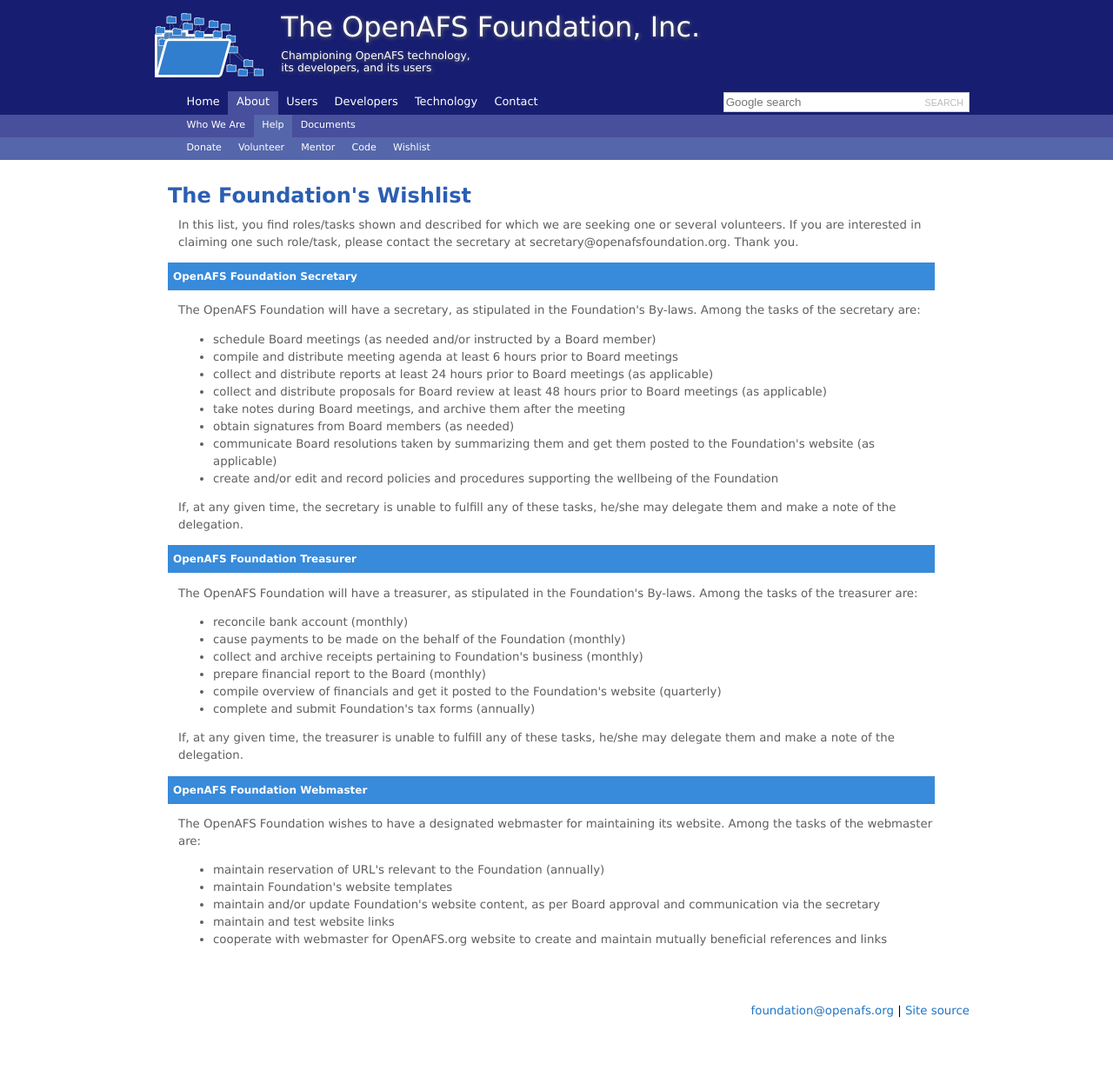
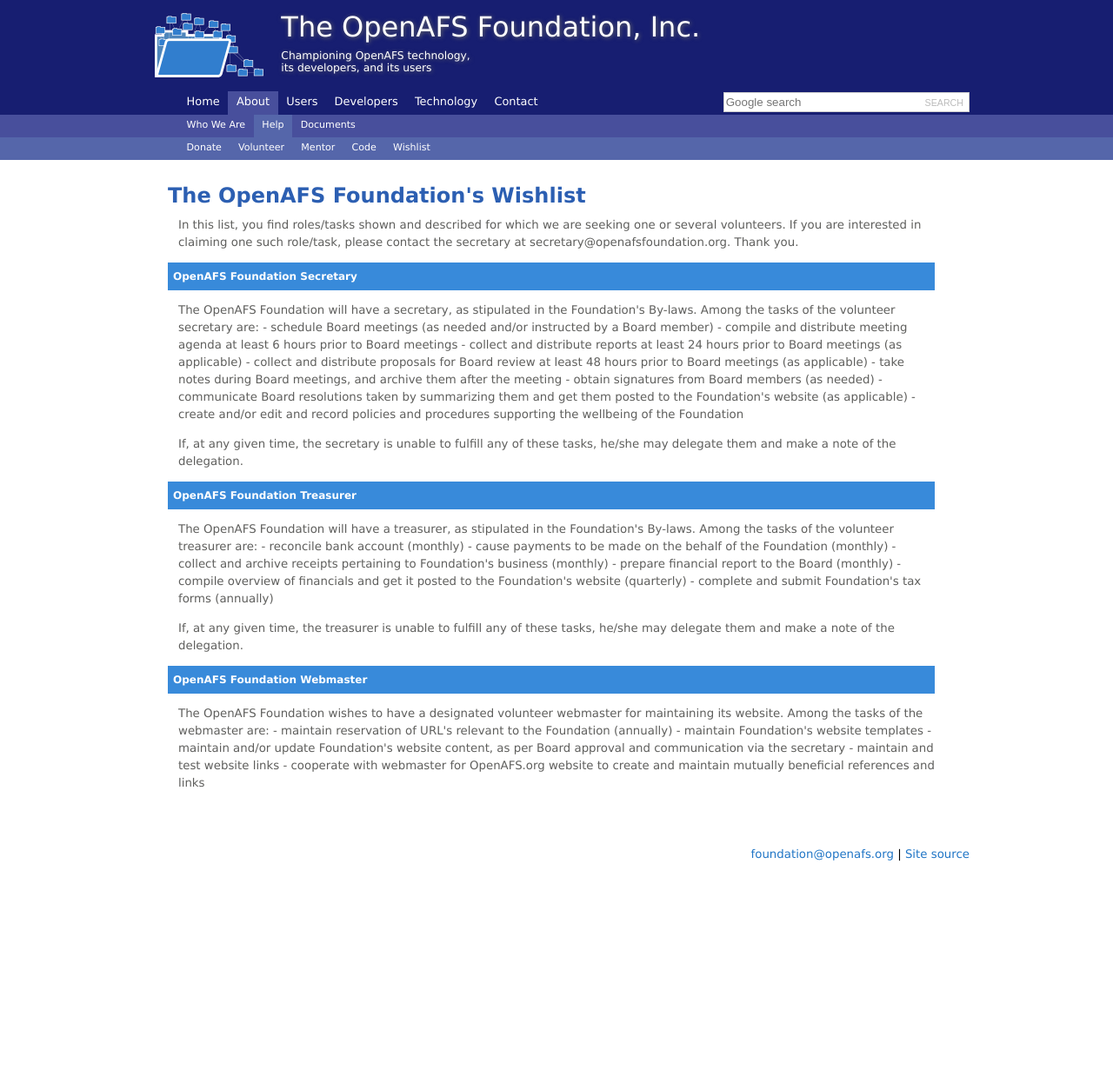
Before and after one commit to openafsfoundation/openafsfoundation.org, a Jekyll site: the page built from help/wishlist/index.md, in a window 1280 px wide. Shown: the whole page at 87% size. Built offline with Jekyll 4.4.1, drawn with Linux system fonts in a browser that asks for light colours; after the commit the page ends 1051 px from its top, so only the background shows below that.

Commit message:
Update index.md

```diff
--- a/help/wishlist/index.md
+++ b/help/wishlist/index.md
@@ -3,43 +3,43 @@
 nav: [about,help]
 ---
 
-## The Foundation's Wishlist ##
+## The OpenAFS Foundation's Wishlist ##
 
 In this list, you find roles/tasks shown and described for which we are seeking one or several volunteers. If you are interested in claiming one such role/task, please contact the secretary at secretary@openafsfoundation.org.  Thank you.
 
 ### OpenAFS Foundation Secretary ###
 
-The OpenAFS Foundation will have a secretary, as stipulated in the Foundation's By-laws.  Among the tasks of the secretary are:
-  - schedule Board meetings (as needed and/or instructed by a Board member)
-  - compile and distribute meeting agenda at least 6 hours prior to Board meetings
-  - collect and distribute reports at least 24 hours prior to Board meetings (as applicable)
-  - collect and distribute proposals for Board review at least 48 hours prior to Board meetings (as applicable)
-  - take notes during Board meetings, and archive them after the meeting
-  - obtain signatures from Board members (as needed)
-  - communicate Board resolutions taken by summarizing them and get them posted to the Foundation's website (as applicable)
-  - create and/or edit and record policies and procedures supporting the wellbeing of the Foundation
+The OpenAFS Foundation will have a secretary, as stipulated in the Foundation's By-laws.  Among the tasks of the volunteer secretary are:
+      - schedule Board meetings (as needed and/or instructed by a Board member)
+      - compile and distribute meeting agenda at least 6 hours prior to Board meetings
+      - collect and distribute reports at least 24 hours prior to Board meetings (as applicable)
+      - collect and distribute proposals for Board review at least 48 hours prior to Board meetings (as applicable)
+      - take notes during Board meetings, and archive them after the meeting
+      - obtain signatures from Board members (as needed)
+      - communicate Board resolutions taken by summarizing them and get them posted to the Foundation's website (as applicable)
+      - create and/or edit and record policies and procedures supporting the wellbeing of the Foundation
 
 If, at any given time, the secretary is unable to fulfill any of these tasks, he/she may delegate them and make a note of the delegation.
 
 
 ### OpenAFS Foundation Treasurer ###
 
-The OpenAFS Foundation will have a treasurer, as stipulated in the Foundation's By-laws.  Among the tasks of the treasurer are:
-  - reconcile bank account (monthly)
-  - cause payments to be made on the behalf of the Foundation (monthly)
-  - collect and archive receipts pertaining to Foundation's business (monthly)
-  - prepare financial report to the Board (monthly)
-  - compile overview of financials and get it posted to the Foundation's website (quarterly)
-  - complete and submit Foundation's tax forms (annually)
+The OpenAFS Foundation will have a treasurer, as stipulated in the Foundation's By-laws.  Among the tasks of the volunteer treasurer are:
+      - reconcile bank account (monthly)
+      - cause payments to be made on the behalf of the Foundation (monthly)
+      - collect and archive receipts pertaining to Foundation's business (monthly)
+      - prepare financial report to the Board (monthly)
+      - compile overview of financials and get it posted to the Foundation's website (quarterly)
+      - complete and submit Foundation's tax forms (annually)
 
 If, at any given time, the treasurer is unable to fulfill any of these tasks, he/she may delegate them and make a note of the delegation.
 
 
 ###  OpenAFS Foundation Webmaster ###
 
-The OpenAFS Foundation wishes to have a designated webmaster for maintaining its website.  Among the tasks of the webmaster are:
-  - maintain reservation of URL's relevant to the Foundation (annually)
-  - maintain Foundation's website templates
-  - maintain and/or update Foundation's website content, as per Board approval and communication via the secretary
-  - maintain and test website links
-  - cooperate with webmaster for OpenAFS.org website to create and maintain mutually beneficial references and links
+The OpenAFS Foundation wishes to have a designated volunteer webmaster for maintaining its website.  Among the tasks of the webmaster are:
+      - maintain reservation of URL's relevant to the Foundation (annually)
+      - maintain Foundation's website templates
+      - maintain and/or update Foundation's website content, as per Board approval and communication via the secretary
+      - maintain and test website links
+      - cooperate with webmaster for OpenAFS.org website to create and maintain mutually beneficial references and links
```
